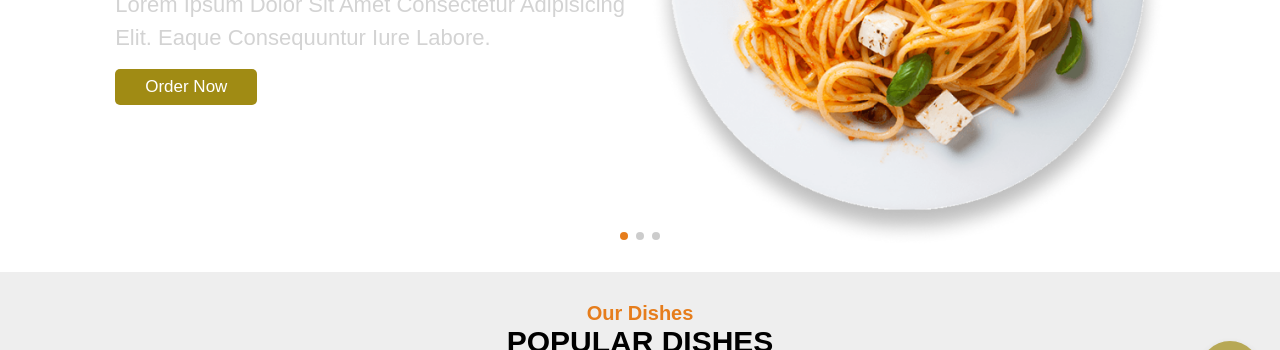
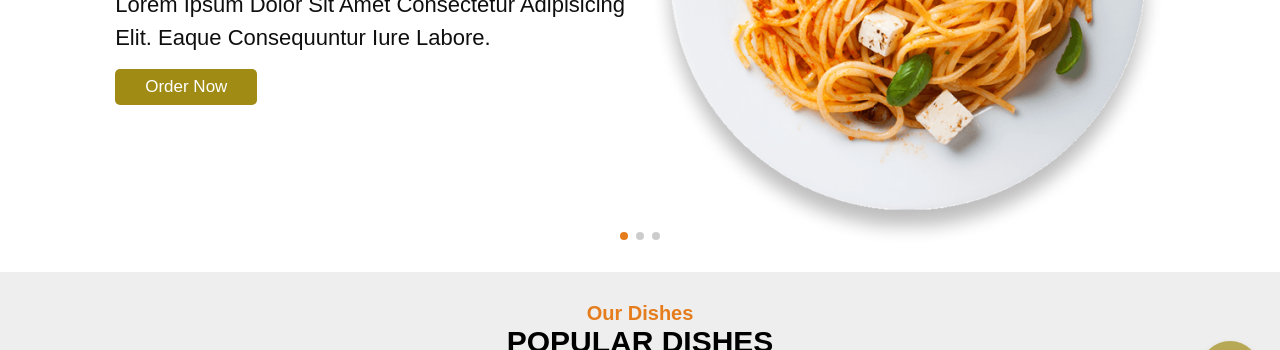
Before and after one commit to khairyhassan/platter-restaurant, a plain HTML site: page index.html in a window 1280 px wide. Shown: the part 379-729 px from the top of the page. Drawn offline with nearby package versions, Linux system fonts and the light colour scheme.

```diff
--- a/css/style.css
+++ b/css/style.css
@@ -1,7 +1,7 @@
 :root {
   --primary: #e67d1c;
   --secondary: #a08b14;
-  --light-color: lightgrey;
+  --light-color: rgb(15, 15, 15);
   --box-shadow: 0 0.5rem 1.5rem rgba(0, 0, 0, 0.1);
 }
 * {
```
